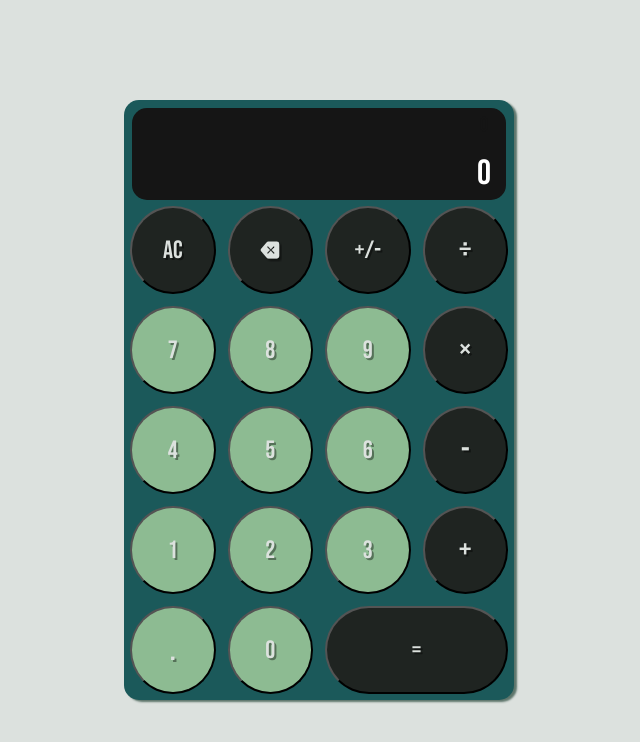
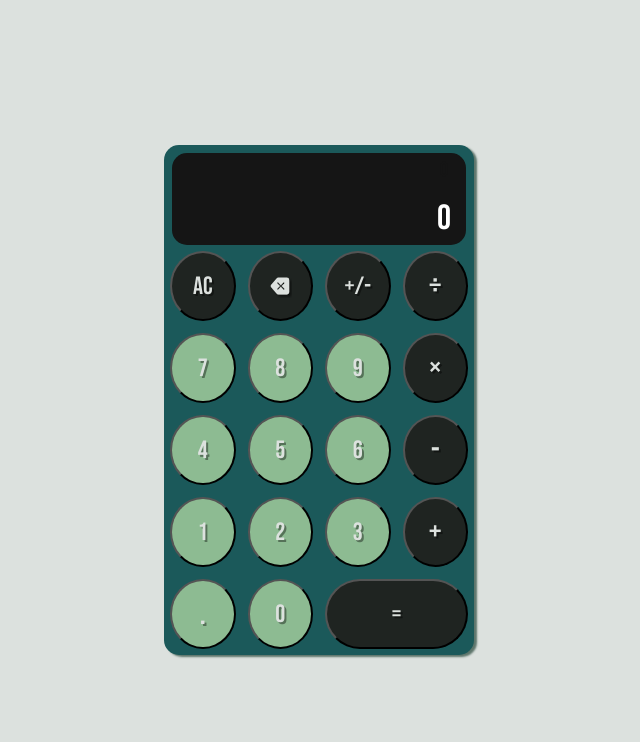
Before and after one commit to VasKD/odin-calculator, a plain HTML site: page index.html in a window 1280 px wide. Shown: the whole page, without its empty margins (321-961 px from the left). Drawn offline with Linux system fonts and the light colour scheme; a web font is replaced by a local one.

Commit message:
Update CSS

```diff
--- a/style.css
+++ b/style.css
@@ -15,10 +15,8 @@ body {
     background-color: #1b595a;
     grid-template-rows: 100px repeat(5, 1fr);
     grid-template-columns: repeat(4, 1fr);
-    width: 80vw;
-    max-width: 390px;
-    height: 80vh;
-    max-height: 600px;
+    min-width: 310px;
+    height: 510px;
     border-radius: 15px;
     box-shadow: 3px 2px 2px rgba(29, 62, 48, 0.664);
 }
```
